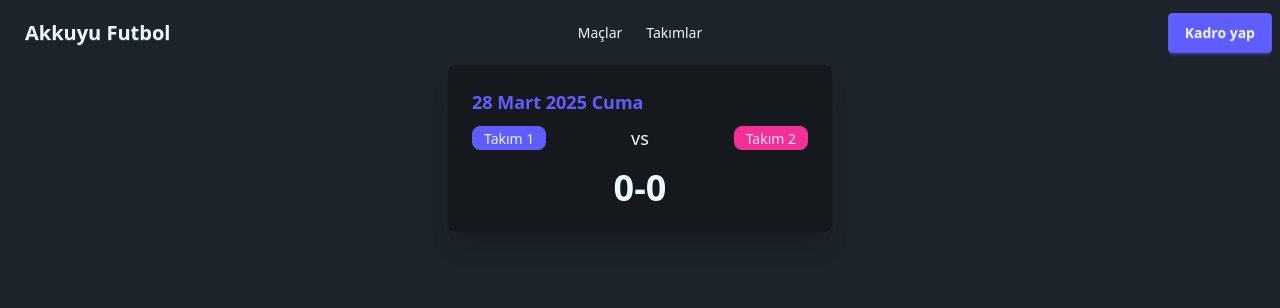
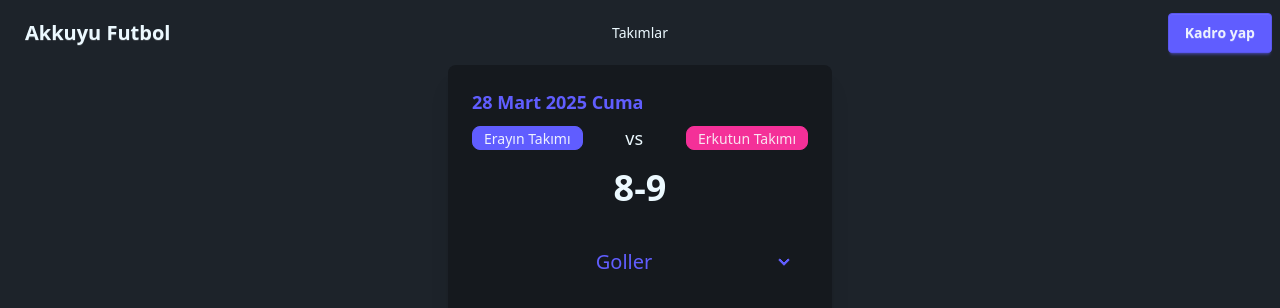
Before and after one commit to ErcouldnT/futbol.erkut.dev, a SvelteKit app: page / in a window 1280 px wide. Shown: the top 308 px of the page. Built offline with nearby package versions, Linux system fonts and the light colour scheme.

Commit message:
add: matches in home page

```diff
--- a/src/lib/components/Header.svelte
+++ b/src/lib/components/Header.svelte
@@ -12,7 +12,7 @@
 	</div>
 	<div class="navbar-center hidden lg:flex">
 		<ul class="menu menu-horizontal px-1">
-			<li><a href="/matches">Maçlar</a></li>
+			<!-- <li><a href="/matches">Maçlar</a></li> -->
 			<li><a href="/teams">Takımlar</a></li>
 			<!-- <li><a href="/players">Oyuncular</a></li> -->
 		</ul>
@@ -39,7 +39,7 @@
 				</svg>
 			</label>
 			<ul class="menu menu-compact dropdown-content bg-base-100 rounded-box mt-3 w-52 p-2 shadow">
-				<li><a href="/matches">Maçlar</a></li>
+				<!-- <li><a href="/matches">Maçlar</a></li> -->
 				<li><a href="/teams">Takımlar</a></li>
 				<!-- <li><a href="/players">Oyuncular</a></li> -->
 				<li>
--- a/src/routes/+page.svelte
+++ b/src/routes/+page.svelte
@@ -1,10 +1,23 @@
 <script lang="ts">
 	let matches = [
 		{
-			homeTeam: 'Takım 1',
-			awayTeam: 'Takım 2',
-			score: '0-0',
-			date: '28 Mart 2025 Cuma'
+			homeTeam: 'Erayın Takımı',
+			awayTeam: 'Erkutun Takımı',
+			score: '8-9',
+			date: '28 Mart 2025 Cuma',
+			goalsHome: [
+				{ player: 'Baki', goalNumber: 2 },
+				{ player: 'Çağrı', goalNumber: 2 },
+				{ player: 'Eyüp', goalNumber: 1 },
+				{ player: 'İbrahim', goalNumber: 3 }
+			],
+			goalsAway: [
+				{ player: 'Velid', goalNumber: 3 },
+				{ player: 'Cansın', goalNumber: 2 },
+				{ player: 'Erkut', goalNumber: 1 },
+				{ player: 'Yasin ', goalNumber: 2 },
+				{ player: 'Faruk ', goalNumber: 1 }
+			]
 		}
 	];
 </script>
@@ -22,6 +35,30 @@
 				<p class="mt-2 text-center text-4xl font-bold">
 					{match.score}
 				</p>
+				<div class="collapse-arrow collapse mt-4">
+					<input type="checkbox" class="peer" />
+					<div class="text-primary collapse-title text-center text-xl font-medium">Goller</div>
+					<div class="collapse-content">
+						<div class="mt-4 flex justify-between">
+							<div class="w-1/2">
+								<h3 class="text-primary text-center text-lg font-semibold">{match.homeTeam}</h3>
+								<ul class="list-inside list-disc">
+									{#each match.goalsHome as goal}
+										<li>{goal.player} - {goal.goalNumber} gol</li>
+									{/each}
+								</ul>
+							</div>
+							<div class="w-1/2">
+								<h3 class="text-secondary text-center text-lg font-semibold">{match.awayTeam}</h3>
+								<ul class="list-inside list-disc">
+									{#each match.goalsAway as goal}
+										<li>{goal.player} - {goal.goalNumber} gol</li>
+									{/each}
+								</ul>
+							</div>
+						</div>
+					</div>
+				</div>
 			</div>
 		</div>
 	{/each}
```
